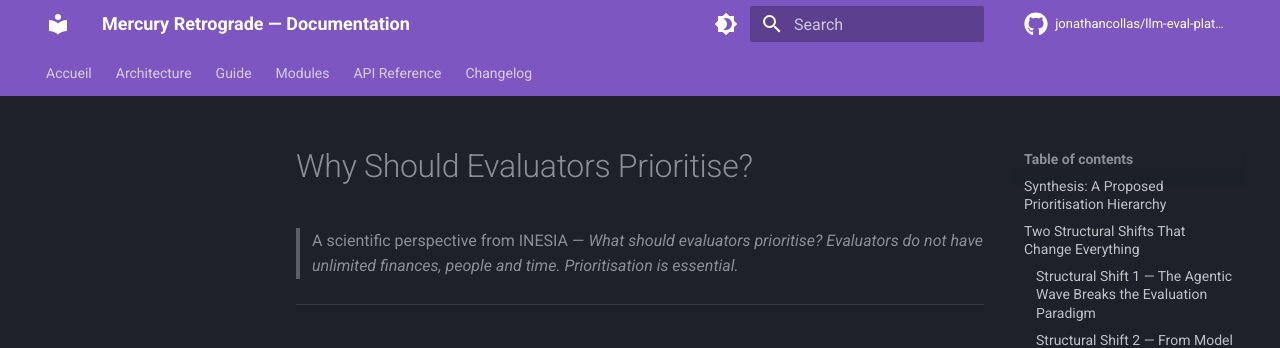
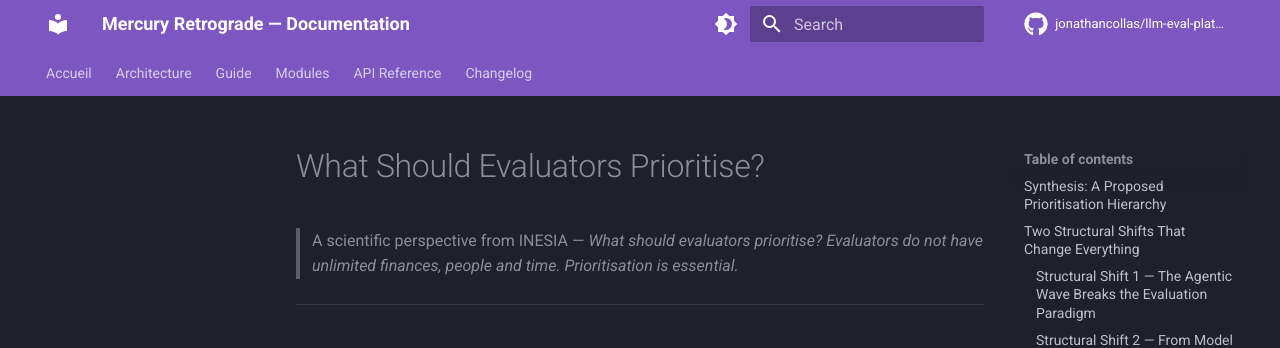
Before and after one commit to jonathancollas/llm-eval-platform, an MkDocs documentation site: the page built from docs/why-evaluators-should-prioritize.md, in a window 1280 px wide and 900 px high. Shown: the top 348 px of the window. Built offline with MkDocs 1.6.1 and Material for MkDocs 9.7.7, drawn with Linux system fonts in a browser that asks for light colours; comment, search, counter and statistics services are not loaded.

Commit message:
Update title of evaluators prioritization document

```diff
--- a/docs/why-evaluators-should-prioritize.md
+++ b/docs/why-evaluators-should-prioritize.md
@@ -1,4 +1,4 @@
-# Why Should Evaluators Prioritise?
+# What Should Evaluators Prioritise?
 
 > A scientific perspective from INESIA — *What should evaluators prioritise? Evaluators do not have unlimited finances, people and time. Prioritisation is essential.*
 
```
